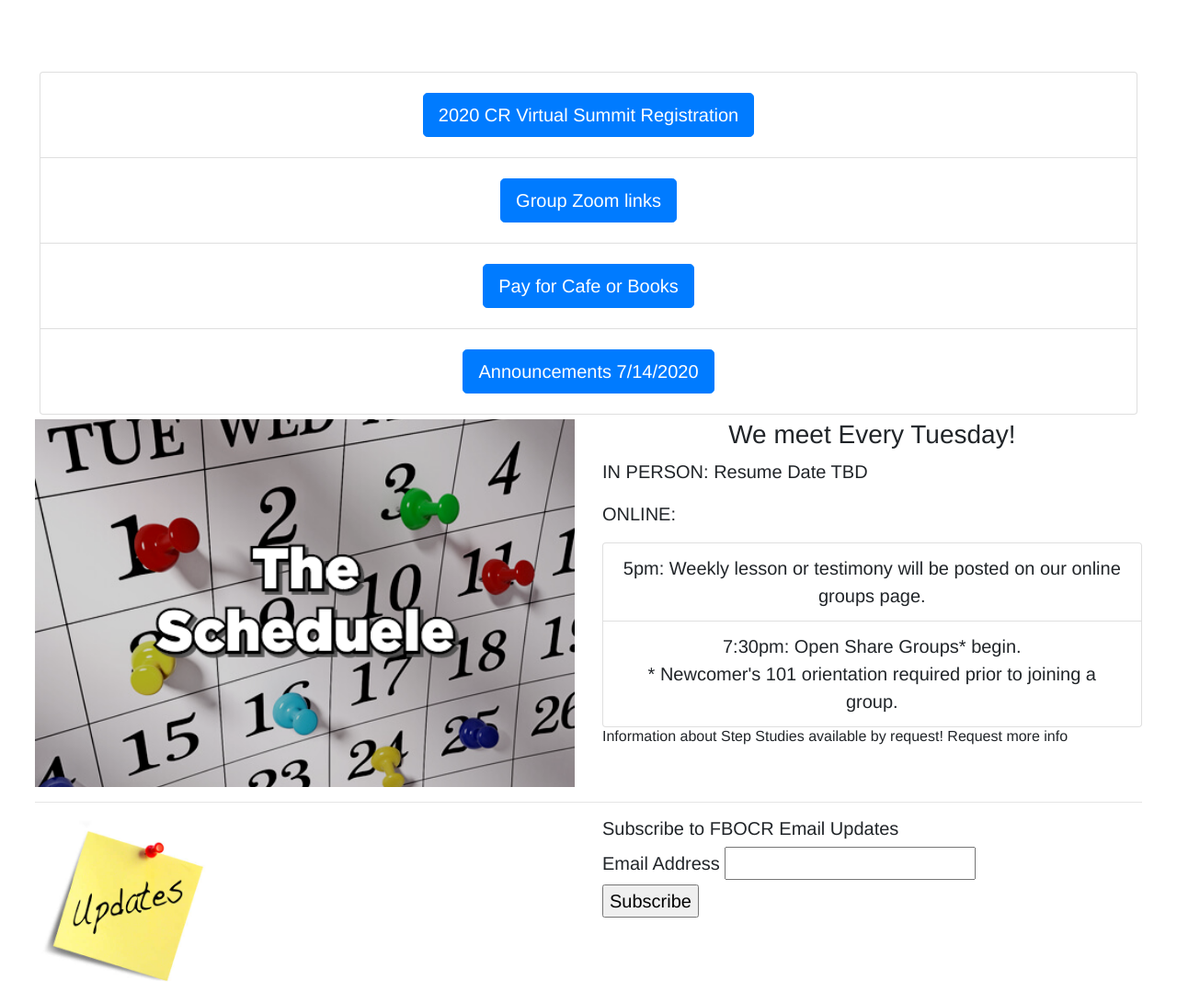
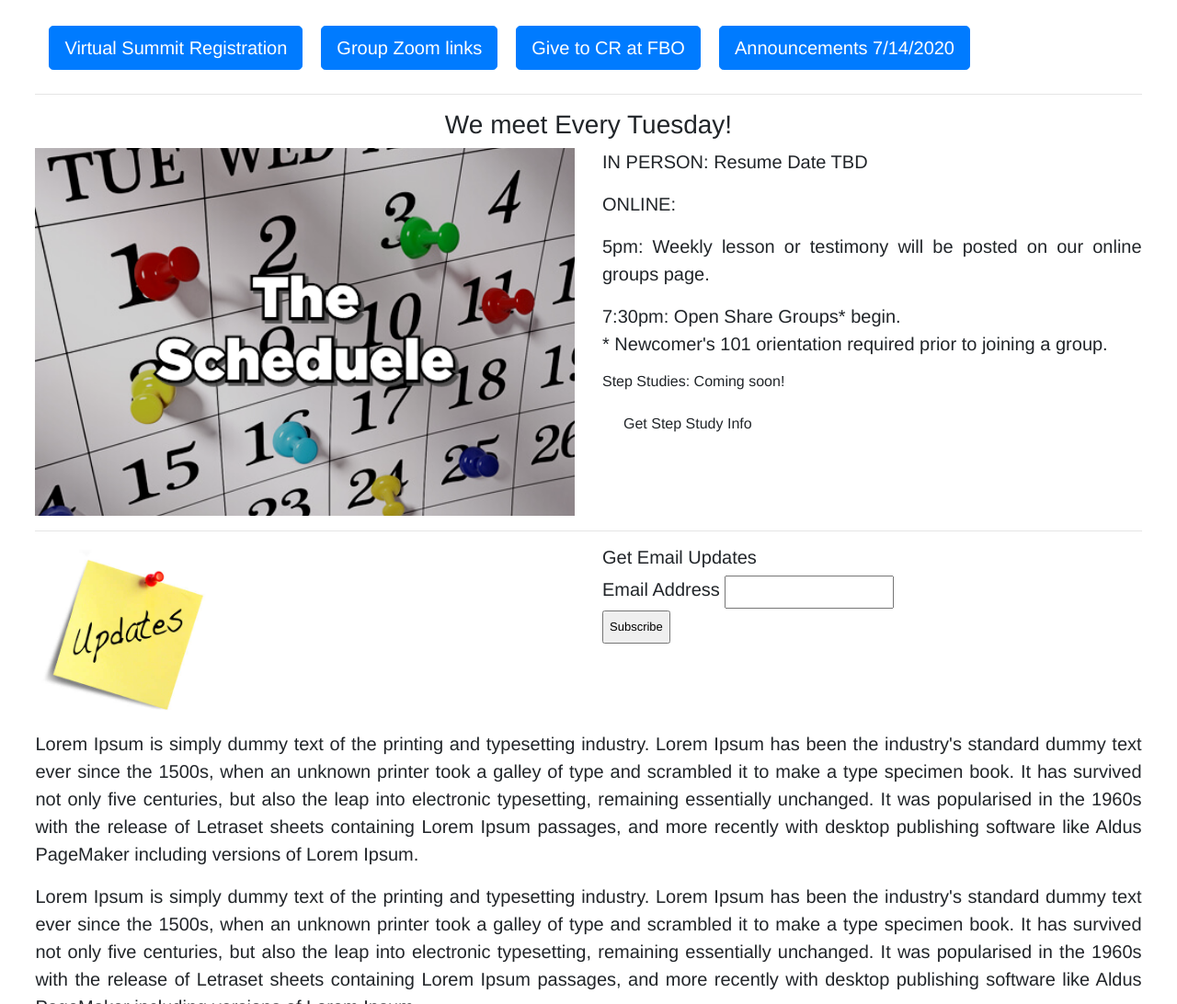
Before and after one commit to huntsimon23/firstorlandorecovery1, a plain HTML site: page index.html in a window 1280 px wide. Shown: the part 402-1494 px from the top of the page at 92% size. Drawn offline with nearby package versions, Linux system fonts and the light colour scheme.

Commit message:
css updates, layout changes

```diff
--- a/index.html
+++ b/index.html
@@ -26,7 +26,7 @@
                <div class="menu">
                   <ul>
                      <li><a href="#">About</a></li>
-                     <li><a href="#">Schedule</a></li>
+                     <li><a href="#Schedule">Schedule</a></li>
                      <li><a href="#">Group Info</a></li>
                      <li><a href="#">Contact</a></li>
                   </ul>
@@ -34,29 +34,30 @@
             </nav>
          </header>
          <div class="content">
-            <ul class="list-group" id="btn-array">
-                <li class="list-group-item"><a class="btn btn-primary btn-lg" target="_blank" rel="noopener" href="https://www.firstorlando.com/event/celebrate-recovery-online-summit/">2020 CR Virtual Summit Registration</a></li>
-                <li class="list-group-item"><a class="btn btn-primary btn-lg" target="_blank" rel="noopener" href="https://huntsimon23.github.io/FBOCR-zoom/">Group Zoom links</a></li>
+            <div class="row" id="btn-array">
+                <a class="btn btn-primary btn-lg" target="_blank" rel="noopener" href="https://www.firstorlando.com/event/celebrate-recovery-online-summit/">Virtual Summit Registration</a>
+                <a class="btn btn-primary btn-lg" target="_blank" rel="noopener" href="https://huntsimon23.github.io/FBOCR-zoom/">Group Zoom links</a>
 
-                <li class="list-group-item"><a class="btn btn-primary btn-lg" target="_blank" rel="noopener" href="https://stripe.com">Pay for Cafe or Books</a></li>
+                <a class="btn btn-primary btn-lg" target="_blank" rel="noopener" href="https://firstorlando.com/give">Give to CR at FBO</a>
 
-                <li class="list-group-item"><a class="btn btn-primary btn-lg" target="_blank" rel="noopener" href="https://mailchi.mp/926ac6e00014/fbocr07142020">Announcements 7/14/2020</a></li>
-            </ul>
+                <a class="btn btn-primary btn-lg" target="_blank" rel="noopener" href="https://mailchi.mp/926ac6e00014/fbocr07142020">Announcements 7/14/2020</a>
+            </div>
+            <hr>
+            <h3 style="text-align: center;">We meet Every Tuesday!</h3>
             <div class="row">
                 <div class="col-sm">
                     <div id="schedule"></div>
                 </div>
                 <div class="col-sm">
-                    <h3 style="text-align: center;">We meet Every Tuesday!</h3>
                     <p>IN PERSON: Resume Date TBD</p>
-                    <p>ONLINE:<p>
-                    <ul class="list-group">
-                        <li class="list-group-item">5pm: Weekly lesson or testimony will be posted on our online groups page.</li>
-                        <li class="list-group-item">7:30pm: Open Share Groups* begin.<br>
-                        * Newcomer's 101 orientation required prior to joining a group.</li>
-                    </ul>
+                    <p>ONLINE:</p>
+                    <p>5pm: Weekly lesson or testimony will be posted on our online groups page.</p>
+                    <p>7:30pm: Open Share Groups* begin.<br>
+                    * Newcomer's 101 orientation required prior to joining a group.</p>
 
-                    <h6>Information about Step Studies available by request! Request more info</h6>
+                    <h6>Step Studies: Coming soon!</h6>
+                    <a class="btn btn primary" href="#">Get Step Study Info
+                    </a>
                 </div>
             </div>
             <hr>
@@ -68,10 +69,10 @@
                     <div id="mc_embed_signup">
                         <form action="https://firstorlandorecovery.us20.list-manage.com/subscribe/post?u=bf14e210e99dcfa0308c836ee&amp;id=c56ce95760" method="post" id="mc-embedded-subscribe-form" name="mc-embedded-subscribe-form" class="validate" target="_blank" novalidate>
                             <div id="mc_embed_signup_scroll">
-                            <h5>Subscribe to FBOCR Email Updates</h5>
-                        <div class="mc-field-group">
+                            <h5>Get Email Updates</h5>
+                        <div class="mc-field-group" width="50px">
                             <label for="mce-EMAIL">Email Address </label>
-                            <input type="email" value="" name="EMAIL" class="required email" id="mce-EMAIL">
+                            <input type="email" value="" name="EMAIL" class="required email" id="mce-EMAIL" width="50px">
                         </div>
                             <div id="mce-responses" class="clear">
                                 <div class="response" id="mce-error-response" style="display:none"></div>
--- a/style.css
+++ b/style.css
@@ -16,14 +16,17 @@ header {
     background-size: cover;
 }
 
+input {
+    font-size: small;
+}
 .content {
     width: 94%;
-    margin: 4em auto;
+    margin: 1em auto;
     font-size: 20px;
     line-height: 30px;
     text-align: justify;
     z-index: -500;
-    position: inherit;
+    position: initial;
 }
 
 .logo {
@@ -60,12 +63,12 @@ nav ul {
 
 nav.black ul {
     background: #000;
-    z-index: 1;
 }
 
 nav ul li {
     display: inline-block;
-    padding: 16px 40px;;
+    padding: 16px 40px;
+    font-weight: bold;
 }
 
 nav ul li a {
@@ -88,7 +91,7 @@ nav ul li a {
 
 .btn {
     align-items: center;
-    text-align: center;
+    float: left;
     margin: 10px;
     z-index: 0;
 
@@ -99,6 +102,7 @@ nav ul li a {
     align-content: center;
     flex-direction: none;
     z-index: 0;
+    text-align: left;
 }
 
 #schedule {
```
